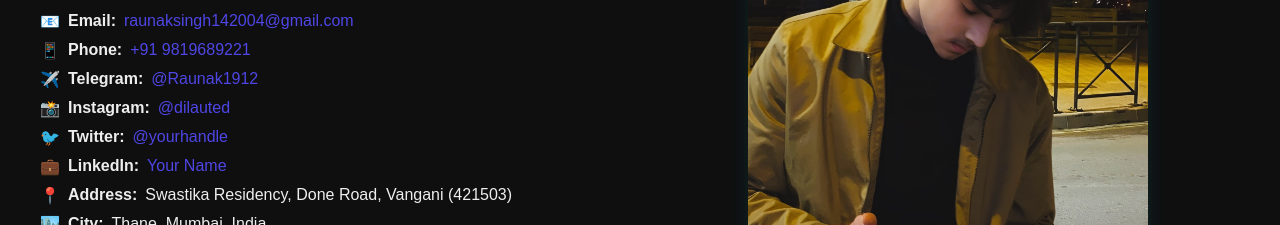
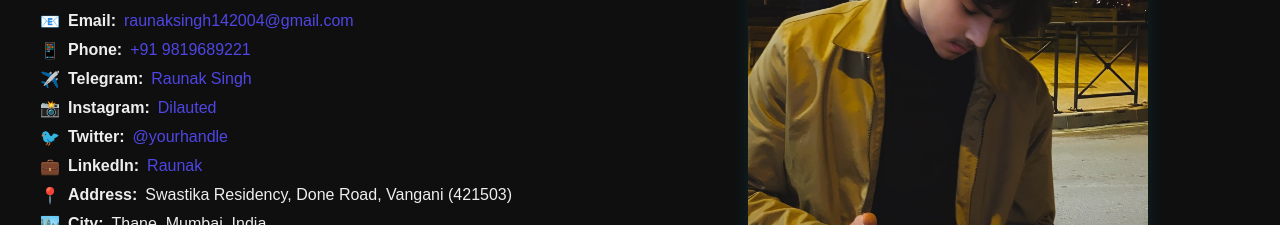
Before and after one commit to RaunakSingh19/MyPortfolio, a React (Create React App) app in the folder frontend/: page /contact in a window 1280 px wide. Shown: the part 322-547 px from the top of the page. Built offline with nearby package versions, Linux system fonts and the light colour scheme; no server answers.

Commit message:
fix login issue

```diff
--- a/frontend/src/pages/ContactPage.js
+++ b/frontend/src/pages/ContactPage.js
@@ -18,10 +18,10 @@ const ContactPage = () => {
           <div className="contact-details">
             <p>📧 <strong>Email:</strong> <a href="mailto:raunaksingh142004@gmail.com">raunaksingh142004@gmail.com</a></p>
             <p>📱 <strong>Phone:</strong> <a href="tel:+91 9819689221">+91 9819689221</a></p>
-            <p>✈️ <strong>Telegram:</strong> <a href="https://t.me/@Raunak1912" target="_blank" rel="noopener noreferrer">@Raunak1912</a></p>
-            <p>📸 <strong>Instagram:</strong> <a href="https://instagram.com/dilauted" target="_blank" rel="noopener noreferrer">@dilauted</a></p>
+            <p>✈️ <strong>Telegram:</strong> <a href="https://t.me/@Raunak1912" target="_blank" rel="noopener noreferrer">Raunak Singh</a></p>
+            <p>📸 <strong>Instagram:</strong> <a href="https://instagram.com/dilauted" target="_blank" rel="noopener noreferrer">Dilauted</a></p>
              <p>🐦 <strong>Twitter:</strong> <a href="https://twitter.com/yourhandle" target="_blank" rel="noopener noreferrer">@yourhandle</a></p>
-  <p>💼 <strong>LinkedIn:</strong> <a href="https://linkedin.com/in/yourprofile" target="_blank" rel="noopener noreferrer">Your Name</a></p>
+            <p>💼 <strong>LinkedIn:</strong> <a href="https://linkedin.com/in/raunaksingh19" target="_blank" rel="noopener noreferrer">Raunak</a></p>
             <p>📍 <strong>Address:</strong> Swastika Residency, Done Road, Vangani (421503)</p>
             <p>🏙️ <strong>City:</strong> Thane, Mumbai, India</p>
 
```
